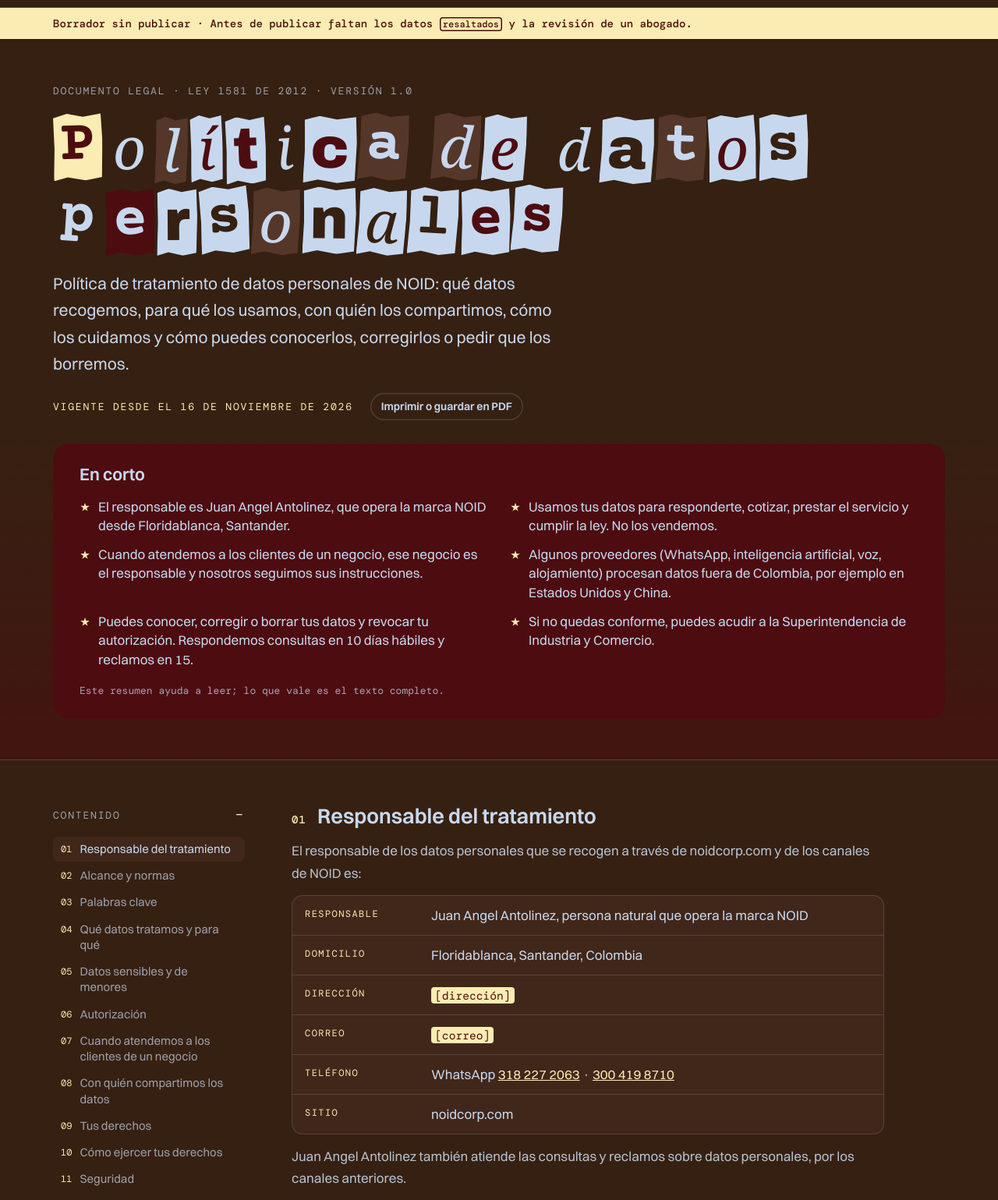
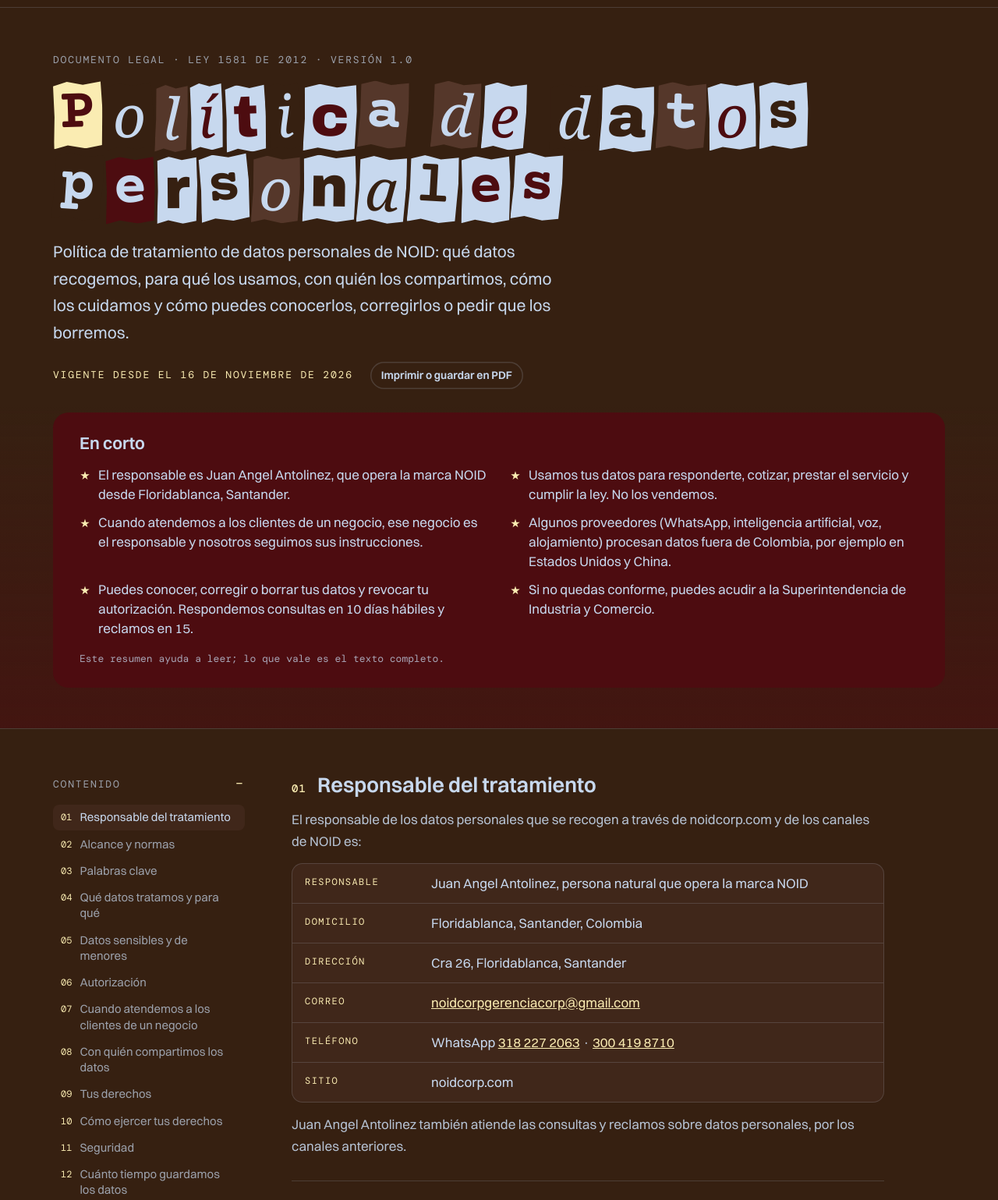
Before and after one commit to NOID-CORP/noid-corp.github.io, a plain HTML site: page privacidad/index.html in a window 1280 px wide. Shown: the part 50-1589 px from the top of the page at 78% size. Drawn offline with nearby package versions, Linux system fonts and the light colour scheme; a web font is replaced by a local one.

Commit message:
Correo y dirección del responsable; listas para publicar
Correo noidcorpgerenciacorp@gmail.com (enlace mailto) y dirección
Cra 26, Floridablanca, Santander en términos y política de datos. Se
quita la franja de borrador: ya no quedan datos pendientes en las
páginas. Recomendada aún la revisión de un abogado.

Co-Authored-By: Claude Opus 5.5 <noreply@anthropic.com>

```diff
--- a/privacidad/index.html
+++ b/privacidad/index.html
@@ -26,10 +26,6 @@
     </nav>
   </div>
 </header>
-
-<div class="borrador" role="note">
-  <div class="ancho">Borrador sin publicar · Antes de publicar faltan los datos <mark class="falta">resaltados</mark> y la revisión de un abogado.</div>
-</div>
 
 <main>
 <section class="portada">
@@ -88,8 +84,8 @@
         <dl class="ficha">
           <div><dt>Responsable</dt><dd>Juan Angel Antolinez, persona natural que opera la marca NOID</dd></div>
           <div><dt>Domicilio</dt><dd>Floridablanca, Santander, Colombia</dd></div>
-          <div><dt>Dirección</dt><dd><mark class="falta">[dirección]</mark></dd></div>
-          <div><dt>Correo</dt><dd><mark class="falta">[correo]</mark></dd></div>
+          <div><dt>Dirección</dt><dd>Cra 26, Floridablanca, Santander</dd></div>
+          <div><dt>Correo</dt><dd><a href="mailto:noidcorpgerenciacorp@gmail.com">noidcorpgerenciacorp@gmail.com</a></dd></div>
           <div><dt>Teléfono</dt><dd>WhatsApp <a href="https://wa.me/573182272063" target="_blank" rel="noopener">318 227 2063</a> · <a href="https://wa.me/573004198710" target="_blank" rel="noopener">300 419 8710</a></dd></div>
           <div><dt>Sitio</dt><dd>noidcorp.com</dd></div>
         </dl>
@@ -202,7 +198,7 @@
 
       <section id="ejercer">
         <h2>Cómo ejercer tus derechos</h2>
-        <p>Escríbenos a <mark class="falta">[correo]</mark> o por WhatsApp al 318 227 2063 con tu nombre, tu número de identificación, lo que pides, los hechos y documentos que lo soportan y el medio por el que quieres la respuesta. Antes de entregar o cambiar información podemos pedirte que confirmes tu identidad.</p>
+        <p>Escríbenos a <a href="mailto:noidcorpgerenciacorp@gmail.com">noidcorpgerenciacorp@gmail.com</a> o por WhatsApp al 318 227 2063 con tu nombre, tu número de identificación, lo que pides, los hechos y documentos que lo soportan y el medio por el que quieres la respuesta. Antes de entregar o cambiar información podemos pedirte que confirmes tu identidad.</p>
         <div class="plazos">
           <div class="plazo">
             <span class="cifra">10 <small>días hábiles</small></span>
```
Also changed, not shown: terminos/index.html (+3 -7 lines).
